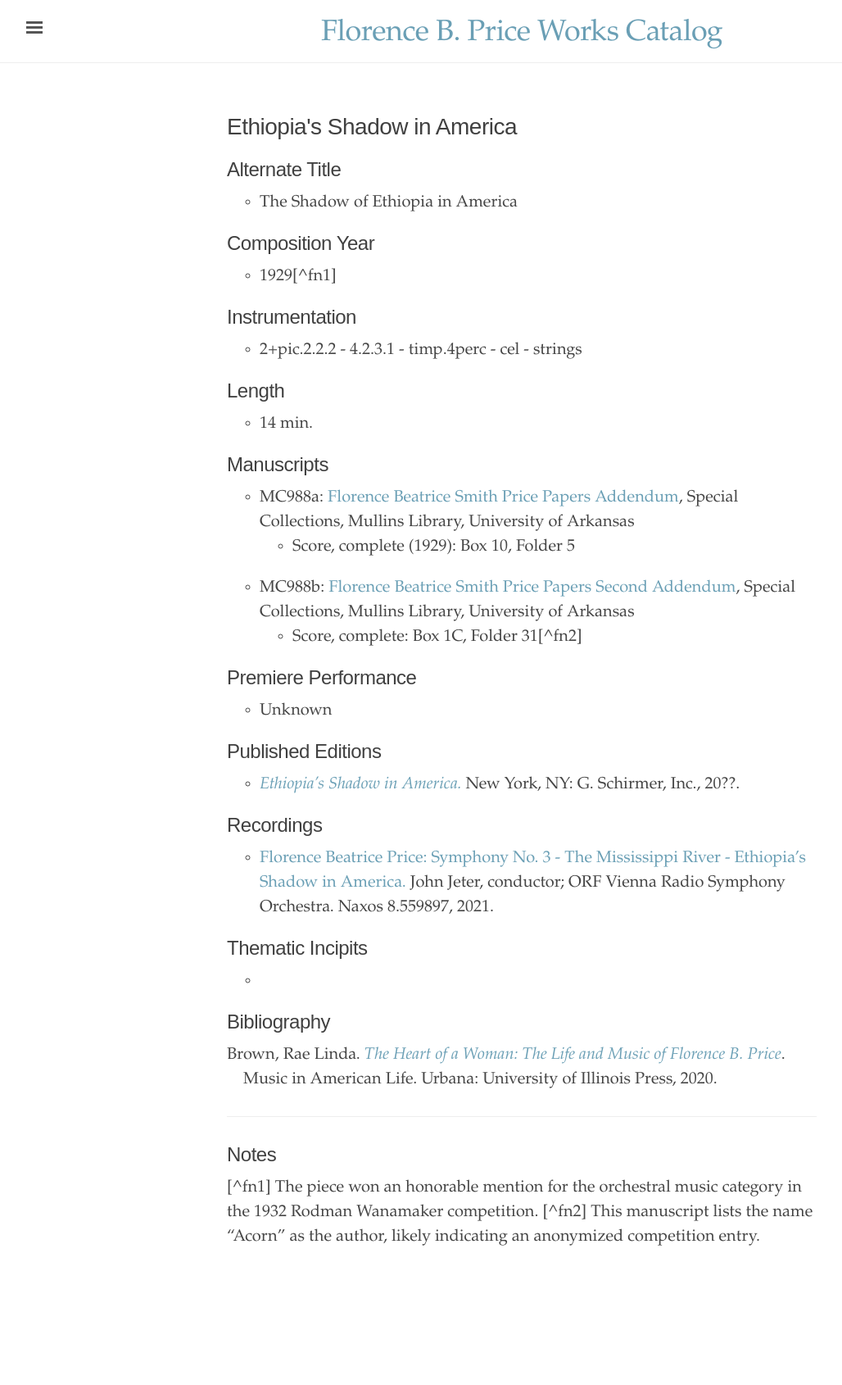
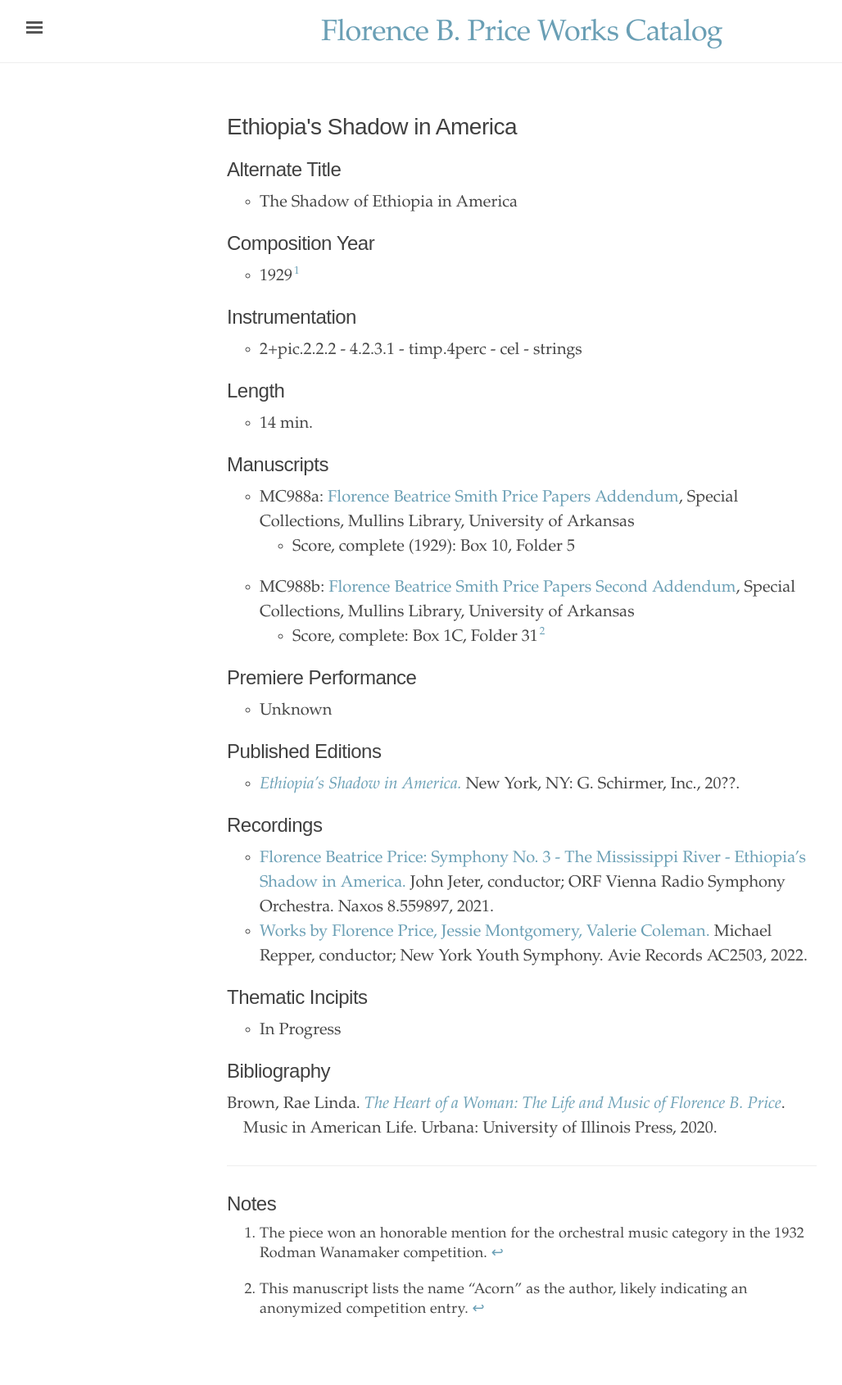
Before and after one commit to dwshadle/florence-price-catalog, a Jekyll site: the page built from _texts/price-ethiopias-shadow.md, in a window 1280 px wide. Shown: the whole page at 82% size, without its empty margins (3-1031 px from the left). Built offline with Jekyll 4.4.1, drawn with Linux system fonts in a browser that asks for light colours; before the commit the page ends 1604 px from its top, so only the background shows below that.

Commit message:
Update price-ethiopias-shadow.md

```diff
--- a/_texts/price-ethiopias-shadow.md
+++ b/_texts/price-ethiopias-shadow.md
@@ -32,9 +32,10 @@ permalink: /price-ethiopias-shadow/
 
 ## Recordings
 - <a href="https://www.naxos.com/CatalogueDetail/?id=8.559897" target="_blank">Florence Beatrice Price: Symphony No. 3 - The Mississippi River - Ethiopia's Shadow in America.</a> John Jeter, conductor; ORF Vienna Radio Symphony Orchestra. Naxos 8.559897, 2021.
+- <a href="https://www.avie-records.com/releases/works-by-florence-price-valerie-coleman-jessie-montgomery/" target="_blank">Works by Florence Price, Jessie Montgomery, Valerie Coleman.</a> Michael Repper, conductor; New York Youth Symphony. Avie Records AC2503, 2022.
 
 ## Thematic Incipits
--
+- In Progress
 
 ## Bibliography
 1. Brown, Rae Linda. <a href="https://www.worldcat.org/title/1122800180" target="_blank">*The Heart of a Woman: The Life and Music of Florence B. Price*</a>. Music in American Life. Urbana: University of Illinois Press, 2020.
@@ -43,5 +44,5 @@ permalink: /price-ethiopias-shadow/
 ---
 
 ## Notes
-[^fn1] The piece won an honorable mention for the orchestral music category in the 1932 Rodman Wanamaker competition.
-[^fn2] This manuscript lists the name "Acorn" as the author, likely indicating an anonymized competition entry.
+[^fn1]: The piece won an honorable mention for the orchestral music category in the 1932 Rodman Wanamaker competition.
+[^fn2]: This manuscript lists the name "Acorn" as the author, likely indicating an anonymized competition entry.
```
